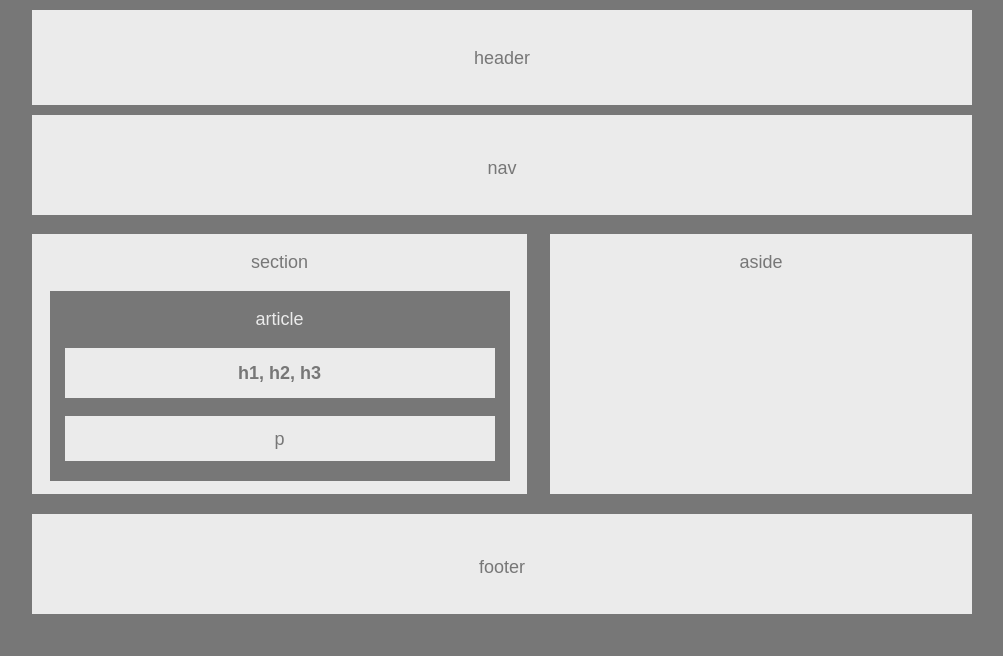
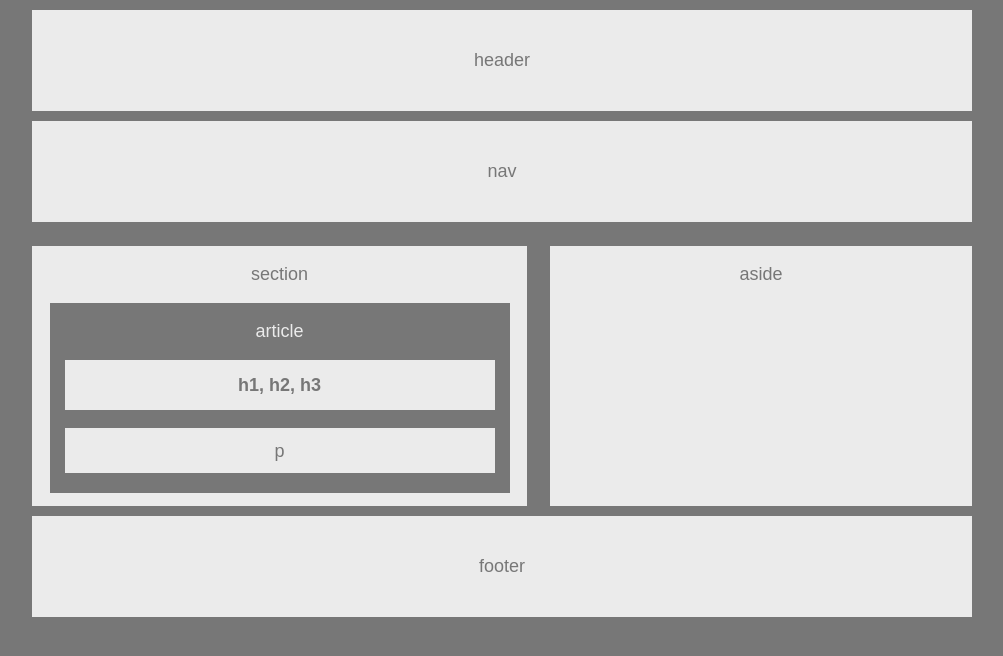
Before and after one commit to rjshoemaker55/HW-Wireframe, a plain HTML site: page index.html in a window 1280 px wide. Shown: the whole page, without its empty margins (138-1141 px from the left). Drawn offline with Linux system fonts and the light colour scheme.

Commit message:
Cleaned up some classes/ids for readability

```diff
--- a/index.html
+++ b/index.html
@@ -7,17 +7,14 @@
 
 <body>
 
-    <div id="header">
-        <p id="headerP">
+    <p class="fullPage">
         header
     </p>
-    </div>
 
-    <div id="nav">
-        <p>
+    <p class="fullPage">
         nav
     </p>
-    </div>
+
 
     <div id="section">
         <p id="sectionHeader">
@@ -47,11 +44,10 @@
         </p>
     </div>
 
-    <div id="footer">
-        <p id="footerHeader">
+    <p id="footer" class="fullPage">
         footer
     </p>
-    </div>
+
 
 
 </body>
--- a/style.css
+++ b/style.css
@@ -9,20 +9,6 @@ body {
 
 #header, #nav, #section, #aside, #footer {
     background: #ebebeb;
-}
-
-#header {
-    height: 75px;
-    text-align: center;
-    padding-top: 20px;
-    margin: 10px;
-}
-
-#nav {
-    height: 75px;
-    text-align: center;
-    padding-top: 25px;
-    margin: 10px 10px 5px 10px;
 }
 
 #section {
@@ -79,15 +65,16 @@ h1, h2, h3 {
     padding-top: 13px;
 }
 
+.fullPage {
+    text-align: center;
+    padding: 40px;
+    margin: 10px;
+    background: #ebebeb;
+}
+
 #footer {
     clear: both;
-    margin: 10px 10px 10px 10px;
-    display: inline-block;
-    width: 940px;
-    height: 75px;
-    padding-top: 25px;
+    content: "";
+    display: table;
+    width: 860px;
 }
-
-#footerHeader {
-    text-align: center;
-}
```
Lines whose indentation alone changed are shown as unchanged.
